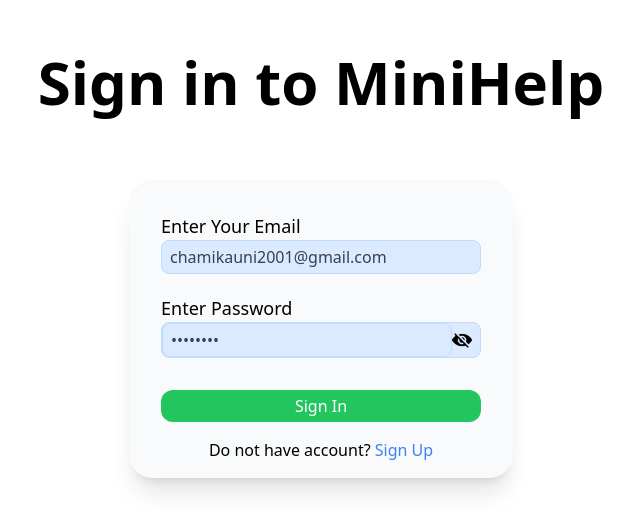
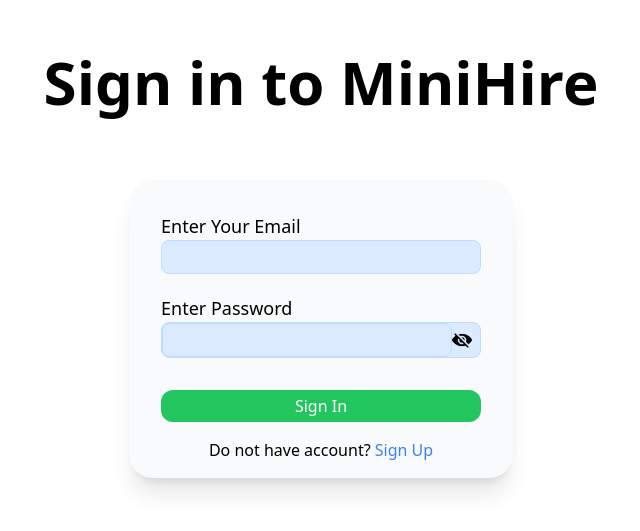
Before and after one commit to mr-chamika/MiniHire, a Next.js app: page /login in a window 1280 px wide. Shown: the part 135-666 px from the top of the page, without its empty margins (319-959 px from the left). Built offline with nearby package versions, Linux system fonts and the light colour scheme.

Commit message:
fixed build error

```diff
--- a/app/(auth)/login/page.tsx
+++ b/app/(auth)/login/page.tsx
@@ -11,11 +11,11 @@ import Hide from '../../../public/assets/hidden.png'
 
 export default function Login() {
 
+    const params = useSearchParams();
     const router = useRouter();
-    const params = useSearchParams();
 
-    const [email, setEmail] = useState('chamikauni2001@gmail.com');
-    const [password, setPassword] = useState('12345678');
+    const [email, setEmail] = useState('');
+    const [password, setPassword] = useState('');
     const [error, setError] = useState('');
     const [show, setShow] = useState(false);
     const [message, setMessage] = useState('');
@@ -99,7 +99,7 @@ export default function Login() {
             <div className="w-[70%] gap-12 flex-col flex items-center">
 
                 <div className=" w-full flex justify-center mb-5">
-                    <h1 className='text-6xl font-semibold'>Sign in to MiniHelp</h1>
+                    <h1 className='text-6xl font-semibold'>Sign in to MiniHire</h1>
                 </div>
                 <form onSubmit={handleSubmit} className="shadow-xl rounded-3xl px-8 pt-8 h-[68%] w-96 flex flex-col justify-between items-center bg-gray-50">
 
```
